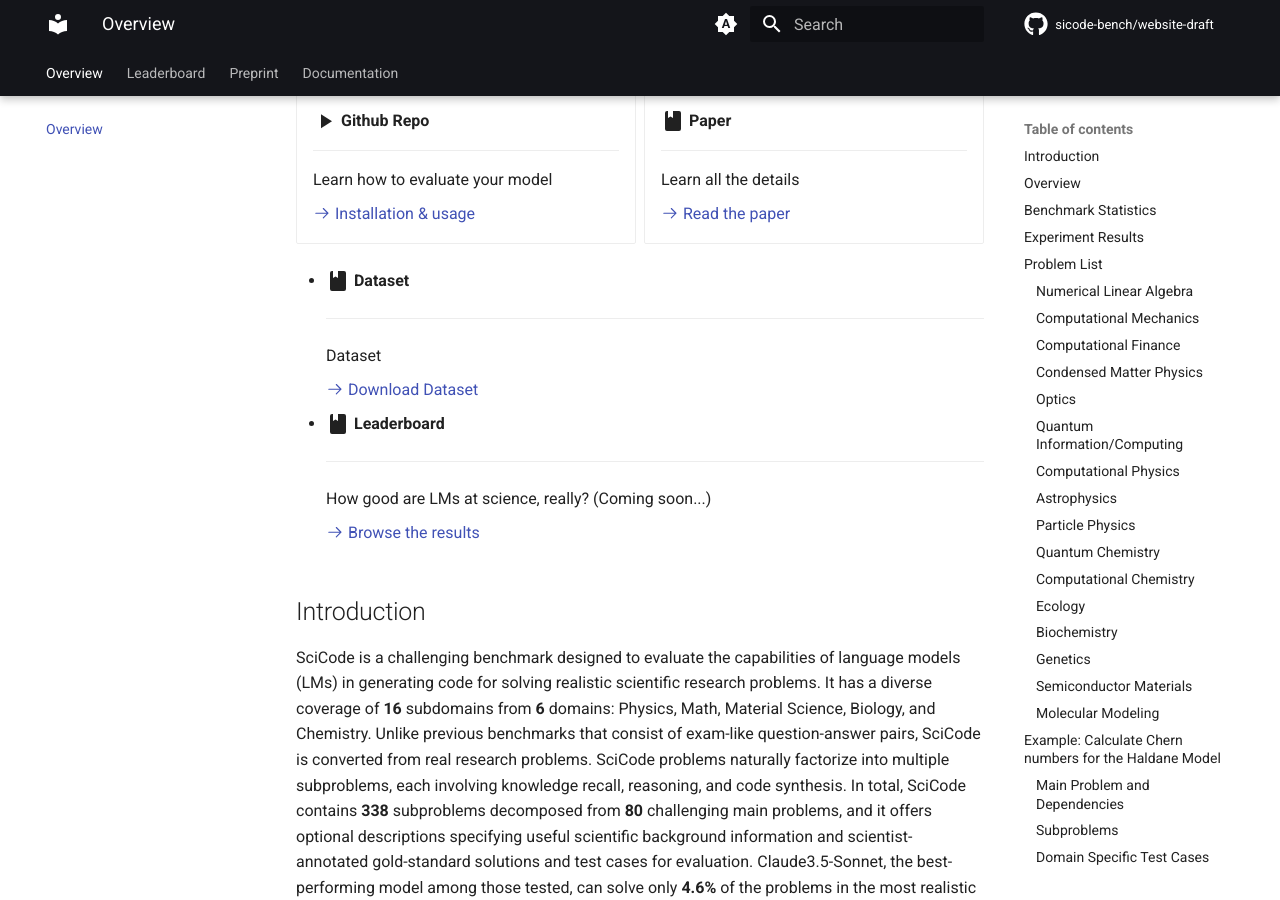
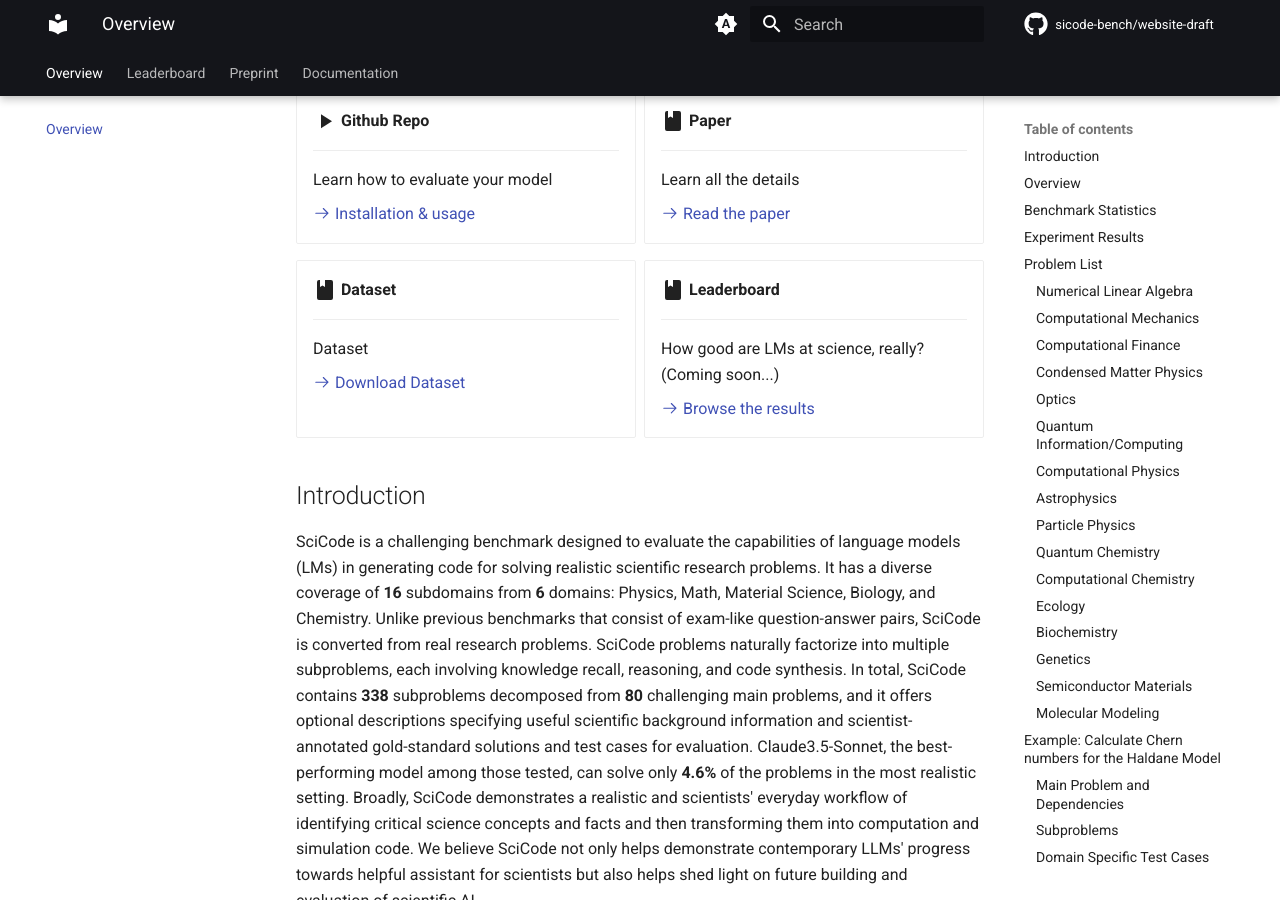
Before and after one commit to scicode-bench/scicode-bench.github.io, an MkDocs documentation site: the page built from docs/index.md, in a window 1280 px wide and 900 px high, scrolled down 580 px. Built offline with MkDocs 1.6.1 and Material for MkDocs 9.7.7, drawn with Linux system fonts in a browser that asks for light colours; comment, search, counter and statistics services are not loaded.

Commit message:
Update index.md

```diff
--- a/docs/index.md
+++ b/docs/index.md
@@ -23,6 +23,7 @@
 ‡ Corresponding to: {mtian8, haopeng}@illinois.edu, elihu@anl.gov
 </p>
 
+
 <div class="grid cards" markdown>
 
 
@@ -42,8 +43,13 @@
     Learn all the details
 
     [:octicons-arrow-right-24: Read the paper](https://arxiv.com)
+    </div>
 
-</div>
+
+
+<div class="grid cards" markdown>
+
+
 
 -   :material-book:{ .lg .middle } __Dataset__
 
@@ -62,8 +68,9 @@
     (Coming soon...)
 
     [:octicons-arrow-right-24: Browse the results](leaderboard.md)
+    </div>
 
-</div>
+
 
 
 ## Introduction
```
